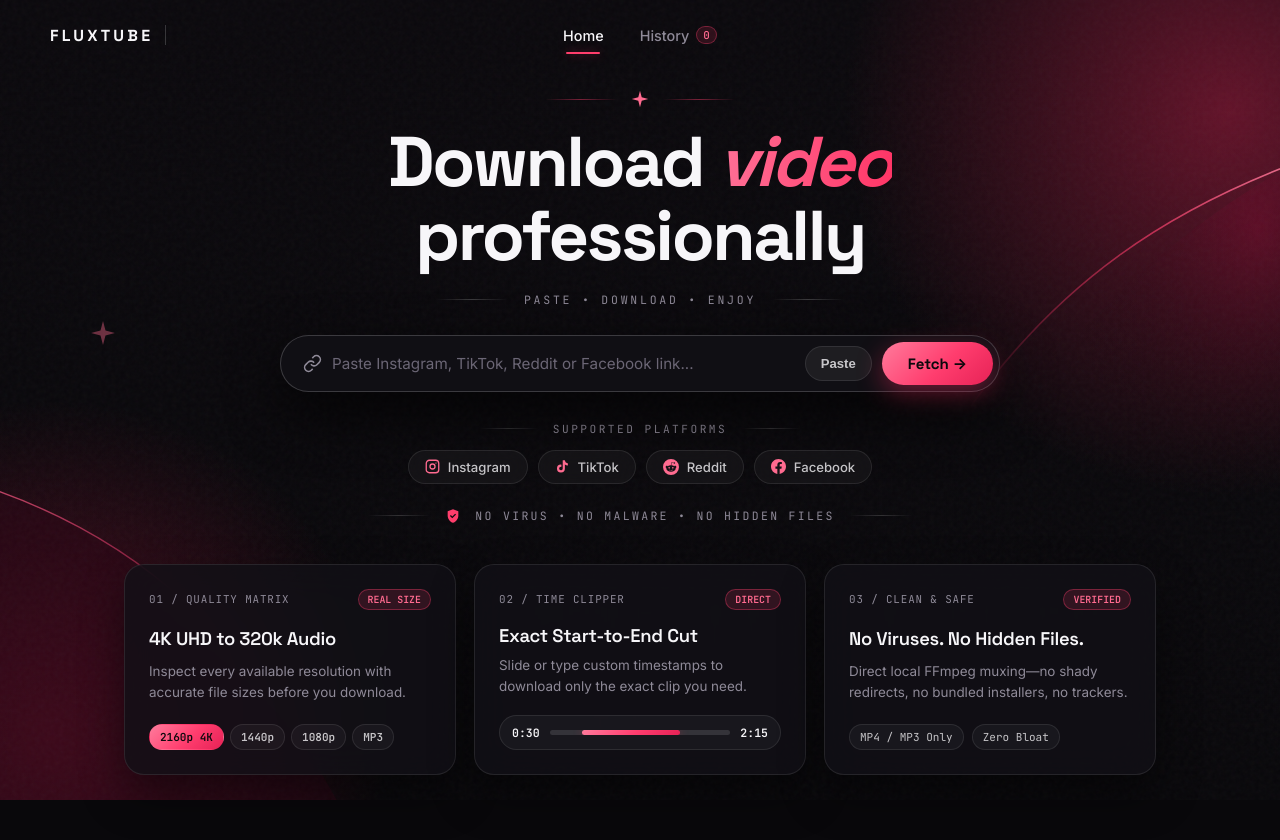
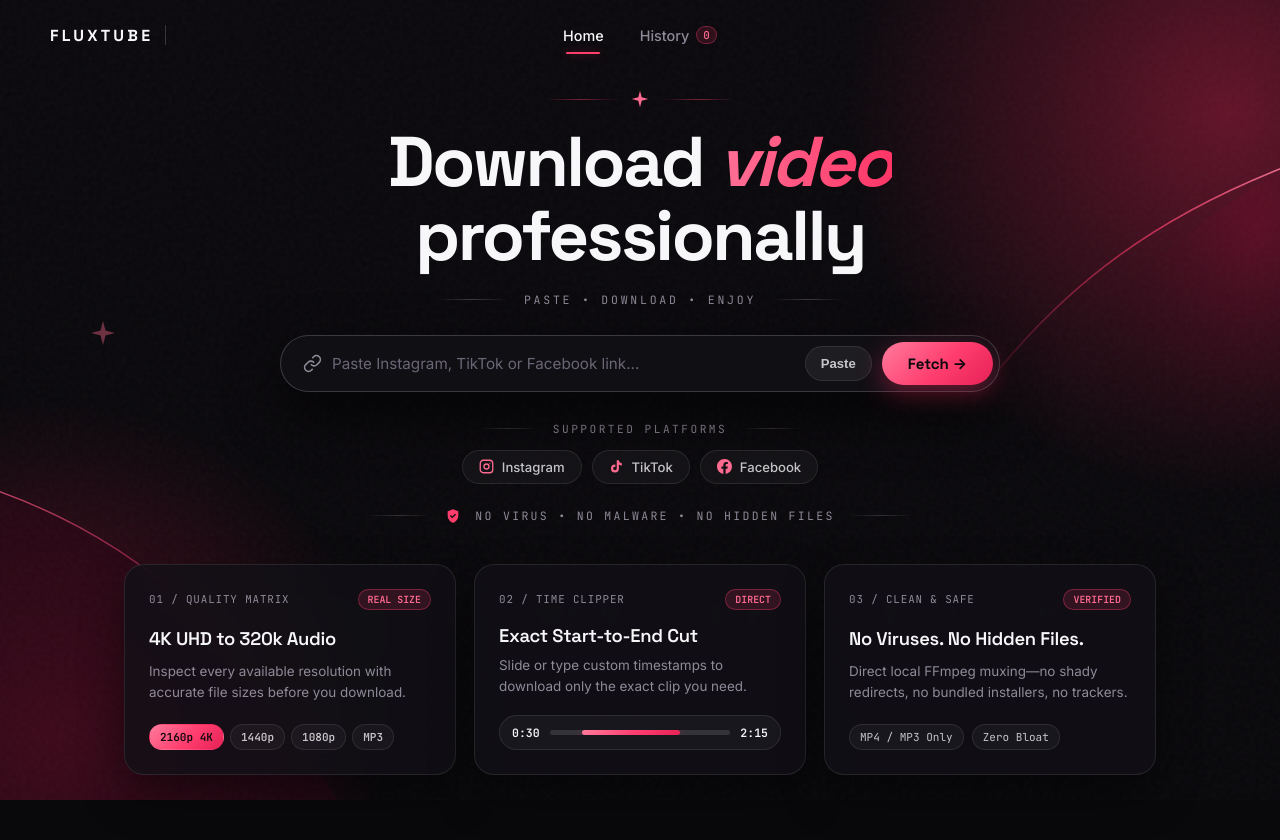
Before and after one commit to darshnav2008/fluxtube, a Flask app: page / in a window 1280 px wide. Shown: the top 840 px of the page. Run offline with Flask 3, Linux system fonts and the light colour scheme; some libraries are stand-ins or nearby versions.

Commit message:
Remove Reddit, keep Instagram, TikTok and Facebook

```diff
--- a/app.py
+++ b/app.py
@@ -64,8 +64,6 @@ def detect_platform(url: str) -> str:
         return "Instagram"
     if "tiktok.com" in u:
         return "TikTok"
-    if "reddit.com" in u or "redd.it" in u:
-        return "Reddit"
     if "facebook.com" in u or "fb.watch" in u or "fb.com" in u:
         return "Facebook"
     return "Video Link"
@@ -334,9 +332,9 @@ def get_info():
     data = request.get_json(silent=True) or {}
     url = (data.get("url") or "").strip()
     if not url:
-        return jsonify({"error": "Please paste a valid Instagram, TikTok, Reddit, or Facebook link."}), 400
+        return jsonify({"error": "Please paste a valid Instagram, TikTok, or Facebook link."}), 400
     if is_youtube_url(url):
-        return jsonify({"error": "YouTube is not supported. Please paste an Instagram, TikTok, Reddit, or Facebook video link."}), 400
+        return jsonify({"error": "YouTube is not supported. Please paste an Instagram, TikTok, or Facebook video link."}), 400
 
     ydl_opts = build_base_ydl_opts(None)
     ydl_opts["skip_download"] = True
--- a/templates/index.html
+++ b/templates/index.html
@@ -92,7 +92,7 @@
             type="url"
             id="urlInput"
             class="command-input"
-            placeholder="Paste Instagram, TikTok, Reddit or Facebook link..."
+            placeholder="Paste Instagram, TikTok or Facebook link..."
             autocomplete="off"
             required
           />
@@ -124,12 +124,6 @@
                 <path d="M19.59 6.69a4.83 4.83 0 0 1-3.77-4.25V2h-3.45v13.67a2.89 2.89 0 0 1-2.88 2.5 2.89 2.89 0 0 1-2.89-2.89 2.89 2.89 0 0 1 2.89-2.89c.28 0 .54.04.79.1V9.01a6.27 6.27 0 0 0-.79-.05 6.34 6.34 0 0 0-6.34 6.34 6.34 6.34 0 0 0 6.34 6.34 6.34 6.34 0 0 0 6.33-6.34V8.69a8.18 8.18 0 0 0 4.78 1.52V6.76a4.85 4.85 0 0 1-1.01-.07z"/>
               </svg>
               <span>TikTok</span>
-            </span>
-            <span class="platform-chip">
-              <svg width="16" height="16" viewBox="0 0 24 24" fill="currentColor">
-                <path d="M12 0A12 12 0 0 0 0 12a12 12 0 0 0 12 12 12 12 0 0 0 12-12A12 12 0 0 0 12 0zm5.01 4.744c.688 0 1.25.561 1.25 1.249a1.25 1.25 0 0 1-2.498.056l-2.597-.547-.8 3.747c1.824.07 3.48.632 4.674 1.488.308-.309.73-.491 1.207-.491.968 0 1.754.786 1.754 1.754 0 .716-.435 1.333-1.01 1.614a3.111 3.111 0 0 1 .042.52c0 2.694-3.13 4.87-7.004 4.87-3.874 0-7.004-2.176-7.004-4.87 0-.183.015-.366.043-.534A1.748 1.748 0 0 1 4.028 12c0-.968.786-1.754 1.754-1.754.463 0 .898.196 1.207.49 1.207-.883 2.878-1.43 4.744-1.487l.885-4.182a.342.342 0 0 1 .14-.197.35.35 0 0 1 .238-.042l2.906.617a1.214 1.214 0 0 1 1.108-.701zM9.25 12C8.561 12 8 12.562 8 13.25c0 .687.561 1.248 1.25 1.248.687 0 1.248-.561 1.248-1.249 0-.688-.561-1.249-1.249-1.249zm5.5 0c-.687 0-1.248.561-1.248 1.25 0 .687.561 1.248 1.249 1.248.688 0 1.249-.561 1.249-1.249 0-.687-.562-1.249-1.25-1.249zm-5.466 3.99a.327.327 0 0 0-.231.094.33.33 0 0 0 0 .463c.842.842 2.484.913 2.961.913.477 0 2.105-.056 2.961-.913a.361.361 0 0 0 .029-.463.33.33 0 0 0-.464 0c-.547.533-1.684.73-2.512.73-.828 0-1.979-.196-2.512-.73a.326.326 0 0 0-.232-.095z"/>
-              </svg>
-              <span>Reddit</span>
             </span>
             <span class="platform-chip">
               <svg width="15" height="15" viewBox="0 0 24 24" fill="currentColor">
```
